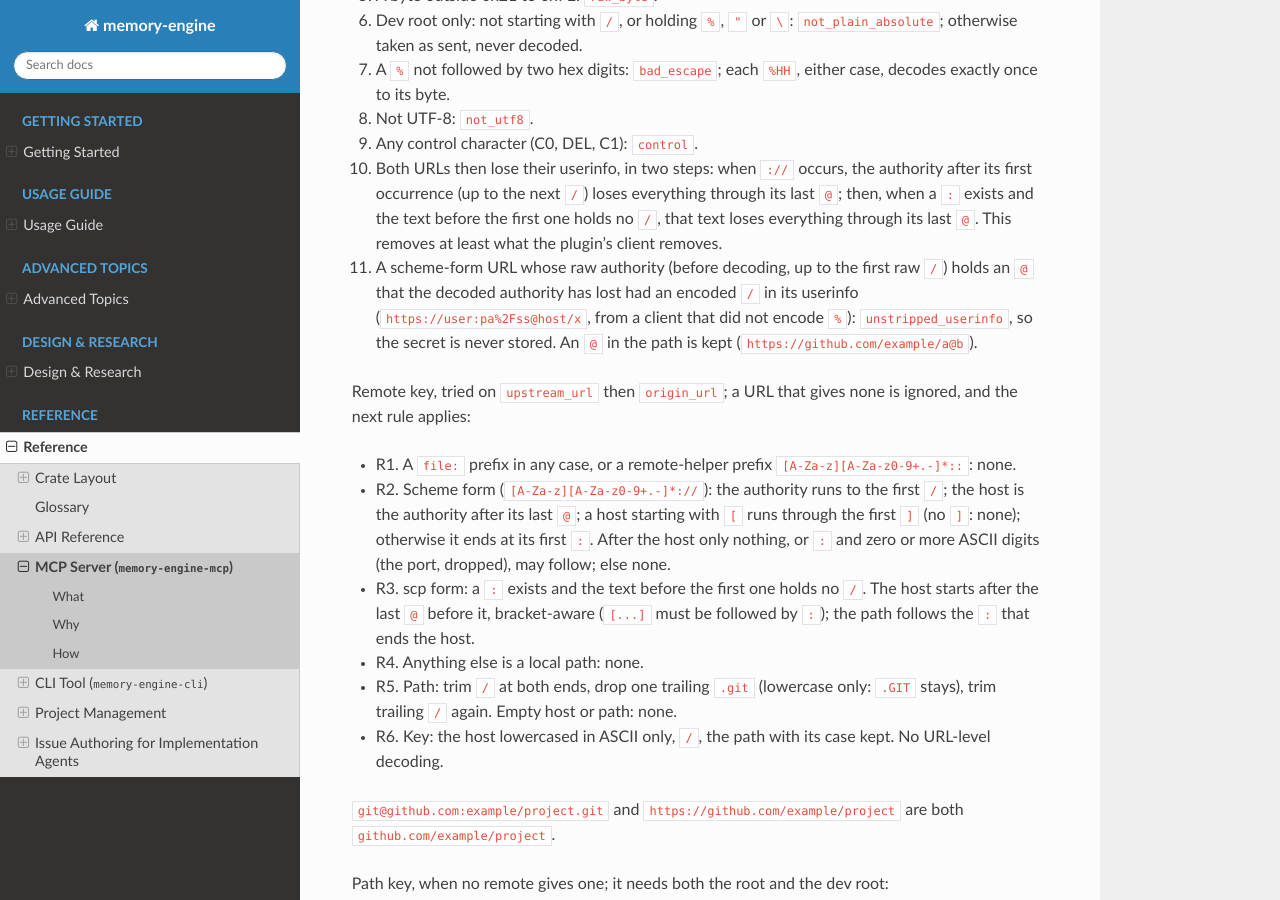
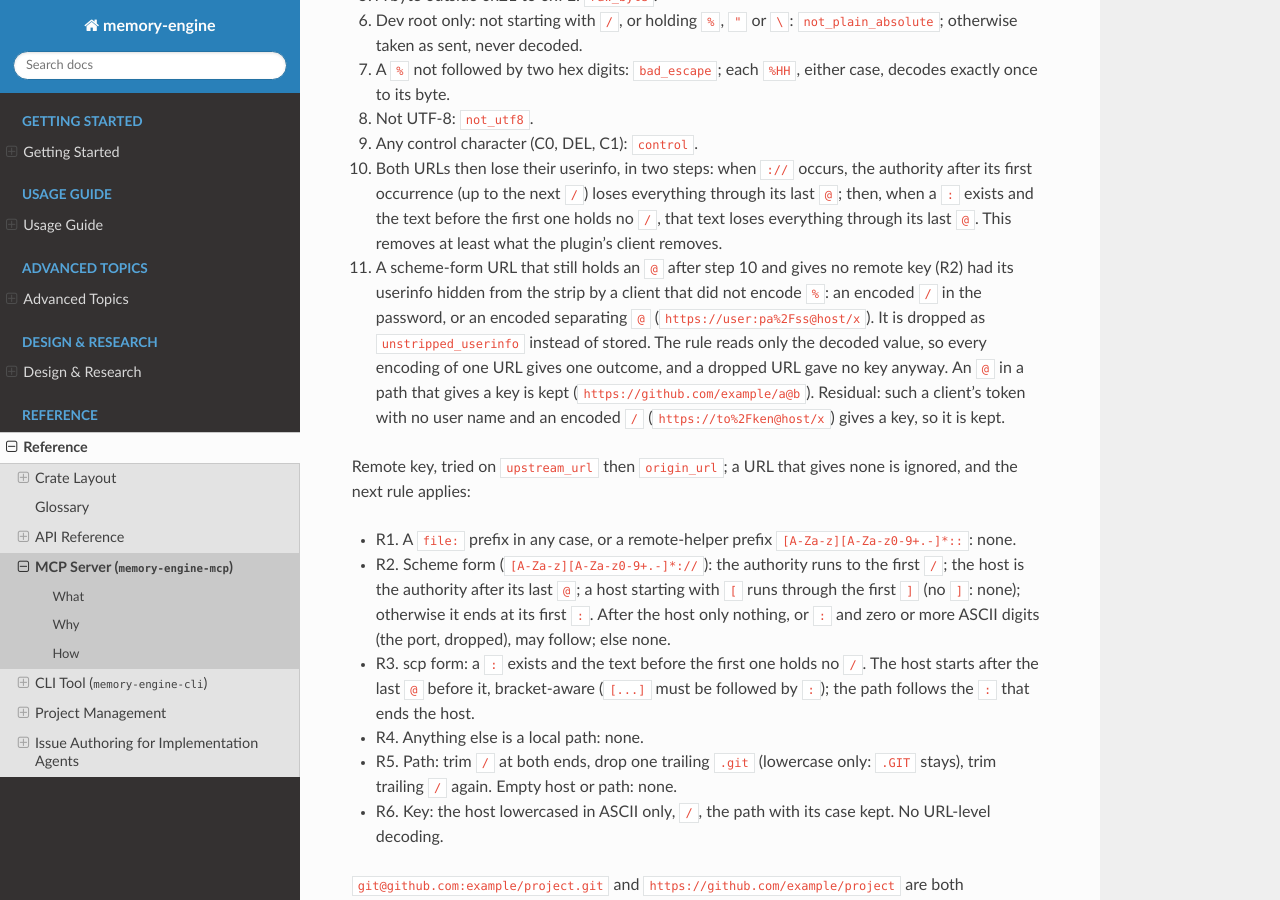
Before and after one commit to dutiona/memory-engine, a Sphinx documentation site: the page built from docs/reference/mcp-server.md, in a window 1280 px wide and 900 px high, scrolled down 5468 px. Built offline with Sphinx 7.4.7 and the Read the Docs theme 3.1.0, drawn with Linux system fonts in a browser that asks for light colours; pages that are not in the unit, such as notebooks, are missing from menus; some of the changed text lies outside the part shown.

Commit message:
docs(mcp): restate rule 11 and its residuals
The page now states rule 11 as the code judges it and names what it
cannot catch.

````diff
--- a/docs/reference/mcp-server.md
+++ b/docs/reference/mcp-server.md
@@ -203,10 +203,12 @@ Decoding, per header (`ME-Project-Root` → `root`, `-Dev-Root` → `dev_root`,
     the next `/`) loses everything through its last `@`; then, when a `:` exists and the text before the first one
     holds no `/`, that text loses everything through its last `@`. This removes at least what the plugin's client
     removes.
-11. A scheme-form URL whose raw authority (before decoding, up to the first raw `/`) holds an `@` that the decoded
-    authority has lost had an encoded `/` in its userinfo (`https://user:pa%2Fss@host/x`, from a client that did not
-    encode `%`): `unstripped_userinfo`, so the secret is never stored. An `@` in the path is kept
-    (`https://github.com/example/a@b`).
+11. A scheme-form URL that still holds an `@` after step 10 and gives no remote key (R2) had its userinfo hidden from
+    the strip by a client that did not encode `%`: an encoded `/` in the password, or an encoded separating `@`
+    (`https://user:pa%2Fss@host/x`). It is dropped as `unstripped_userinfo` instead of stored. The rule reads only the
+    decoded value, so every encoding of one URL gives one outcome, and a dropped URL gave no key anyway. An `@` in a
+    path that gives a key is kept (`https://github.com/example/a@b`). Residual: such a client's token with no user
+    name and an encoded `/` (`https://to%2Fken@host/x`) gives a key, so it is kept.
 
 Remote key, tried on `upstream_url` then `origin_url`; a URL that gives none is ignored, and the next rule applies:
 
@@ -328,8 +330,9 @@ machine and `project`, the request's facts as decoded with the dropped ones, the
 ```
 
 `recall` adds `fact_ids`; `remember` adds `level`; `set_level` adds `fact_ids`, `level`, `from` and `to`; a failure adds
-`error` instead: the message as answered, with the userinfo of every URL it quotes removed, in the scheme form and in
-the scp form. A `set_level` record is a move only when it carries `from` and `to`, which is what re-filing replays.
+`error` instead: the message as answered, with the userinfo of every URL it quotes removed, in the scheme form (the
+authority runs to the next `/`, across spaces) and in the scp form (per space-delimited token, so an scp user name
+holding a space keeps its first part). A `set_level` record is a move only when it carries `from` and `to`, which is what re-filing replays.
 `remember`'s content is stored as the memory, as written: redacting it is #1024's.
 Records sit under the calling machine's bucket, except a valid `remember`'s, which sits under the Home it wrote to.
 
````
